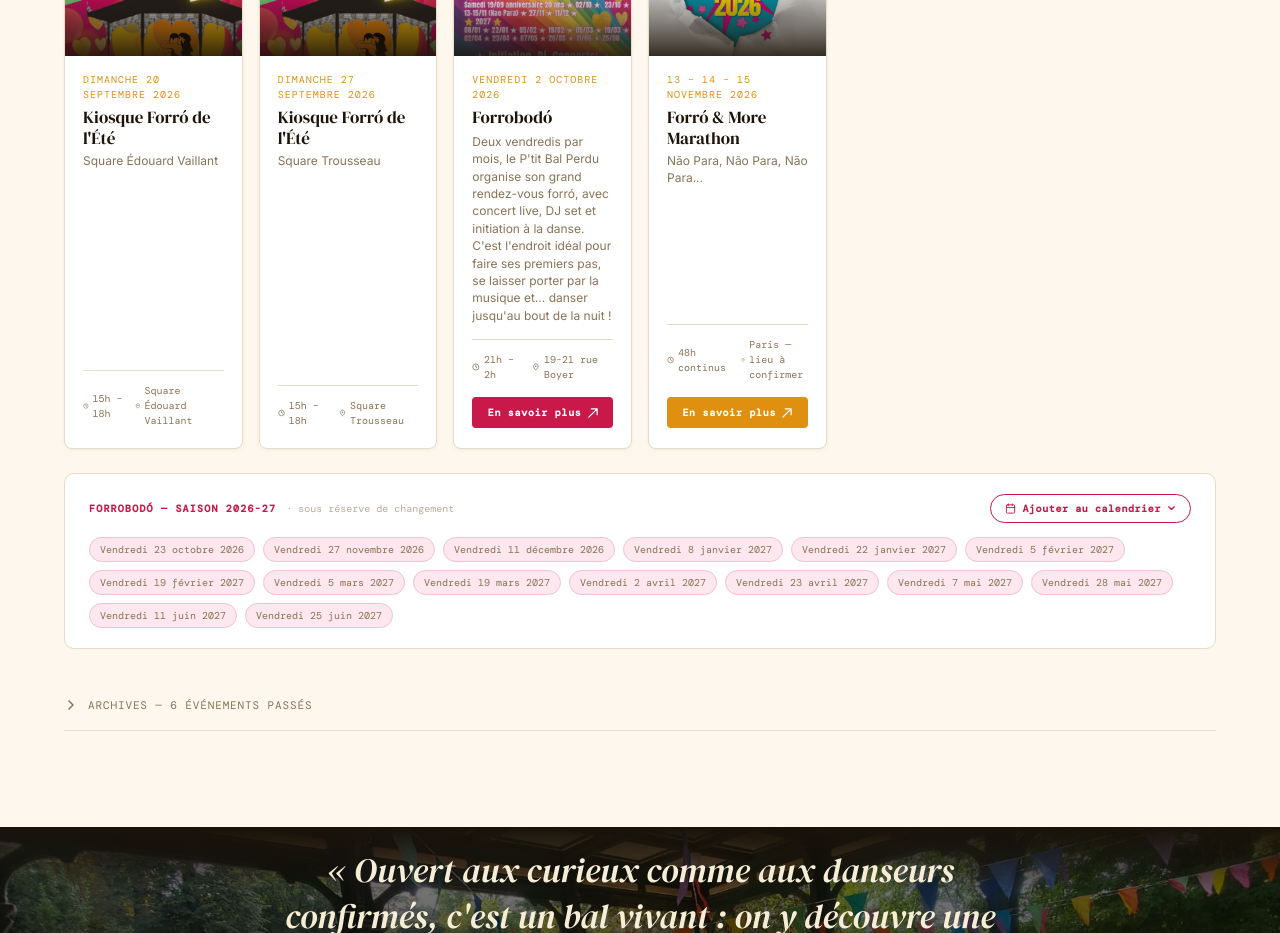
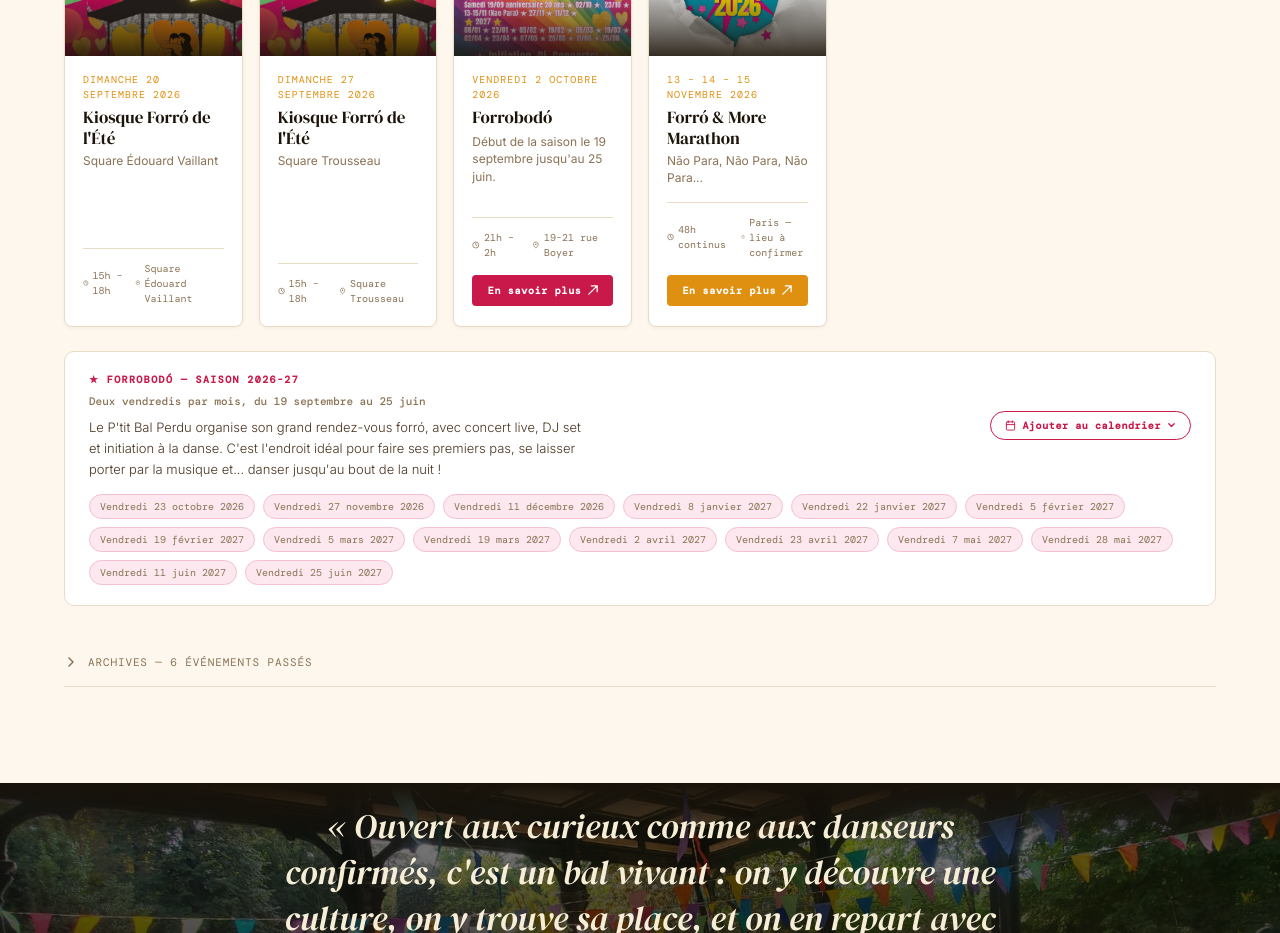
Before and after one commit to Hardante/leptitbalperdu, a React (Vite) app: page / in a window 1280 px wide. Shown: the part 2680-3613 px from the top of the page. Built offline with nearby package versions, Linux system fonts and the light colour scheme; the HTML template or start-up script is replaced by a standard one.

Commit message:
fix: texte de présentation déplacé dans l'encart, vignette simplifiée

```diff
--- a/src/App.tsx
+++ b/src/App.tsx
@@ -560,7 +560,7 @@
         <p style={{ fontFamily: "'DM Mono', monospace", fontSize: 10, color: 'var(--primary)', letterSpacing: '0.1em', textTransform: 'uppercase' }}>{evt.date}</p>
         <h3 style={{ fontFamily: "'DM Serif Display', serif", fontSize: 17, color: 'var(--surface-foreground)', lineHeight: 1.2 }}>{evt.title}</h3>
         {isSaison
-          ? <p style={{ fontFamily: "'Inter', sans-serif", fontSize: 12, color: 'var(--muted-foreground)', lineHeight: 1.45, flexGrow: 1 }}>Deux vendredis par mois, le P'tit Bal Perdu organise son grand rendez-vous forró, avec concert live, DJ set et initiation à la danse. C'est l'endroit idéal pour faire ses premiers pas, se laisser porter par la musique et... danser jusqu'au bout de la nuit !</p>
+          ? <p style={{ fontFamily: "'Inter', sans-serif", fontSize: 12, color: 'var(--muted-foreground)', lineHeight: 1.45, flexGrow: 1 }}>Début de la saison le 19 septembre jusqu'au 25 juin.</p>
           : <p style={{ fontFamily: "'Inter', sans-serif", fontSize: 12, color: 'var(--muted-foreground)', lineHeight: 1.4, flexGrow: 1, display: '-webkit-box', WebkitLineClamp: 2, WebkitBoxOrient: 'vertical', overflow: 'hidden' }}>{evt.subtitle}</p>
         }
         <div style={{ display: 'flex', gap: 12, marginTop: 10, paddingTop: 12, borderTop: '1px solid var(--border)' }}>
@@ -844,9 +844,10 @@
         {view === 'grille' && extraForrobodo.length > 0 && (filter === 'Tous' || filter === 'Bals') && (
           <div style={{ marginTop: 24, background: '#fff', border: '1px solid var(--border)', borderRadius: 10, padding: '20px 24px' }}>
             <div style={{ display: 'flex', alignItems: 'center', justifyContent: 'space-between', flexWrap: 'wrap', gap: 12, marginBottom: 14 }}>
-              <div style={{ display: 'flex', alignItems: 'center', gap: 10 }}>
-                <span style={{ fontFamily: "'DM Mono', monospace", fontSize: 10, letterSpacing: '0.12em', textTransform: 'uppercase', color: '#c9184a', fontWeight: 600 }}>Forrobodó — Saison 2026-27</span>
-                <span style={{ fontFamily: "'DM Mono', monospace", fontSize: 10, color: 'var(--muted-foreground)', opacity: 0.6 }}>· sous réserve de changement</span>
+              <div>
+                <p style={{ fontFamily: "'DM Mono', monospace", fontSize: 10, letterSpacing: '0.14em', textTransform: 'uppercase', color: '#c9184a', fontWeight: 600, margin: '0 0 6px' }}>★ Forrobodó — Saison 2026-27</p>
+                <p style={{ fontFamily: "'DM Mono', monospace", fontSize: 11, color: 'var(--muted-foreground)', margin: '0 0 8px', fontWeight: 500 }}>Deux vendredis par mois, du 19 septembre au 25 juin</p>
+                <p style={{ fontFamily: "'Inter', sans-serif", fontSize: 13, color: '#4a3420', lineHeight: 1.6, margin: 0, maxWidth: 500, fontWeight: 300 }}>Le P'tit Bal Perdu organise son grand rendez-vous forró, avec concert live, DJ set et initiation à la danse. C'est l'endroit idéal pour faire ses premiers pas, se laisser porter par la musique et... danser jusqu'au bout de la nuit !</p>
               </div>
               <div style={{ position: 'relative' }}>
                 <button onClick={() => setCalOpen(v => !v)}
```
